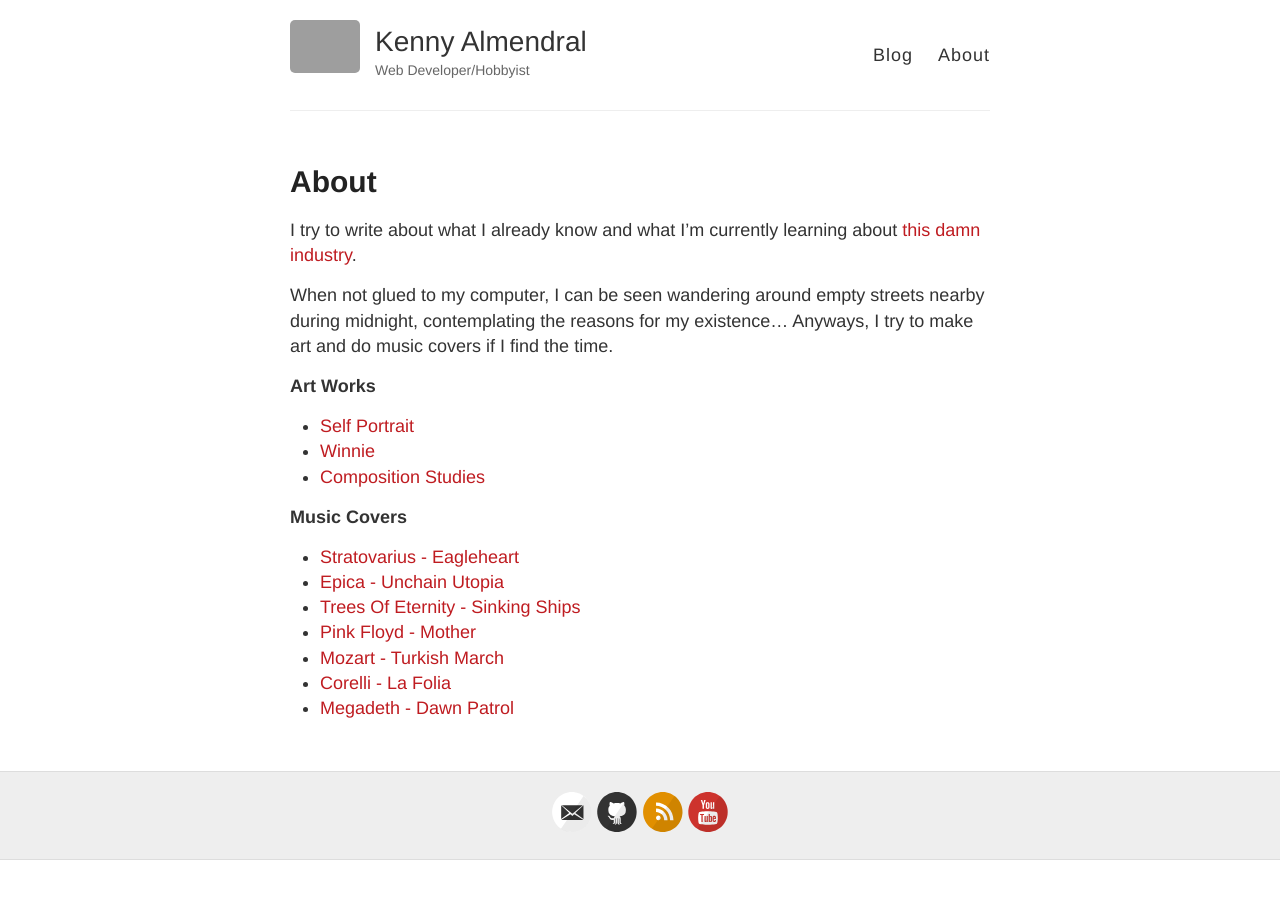
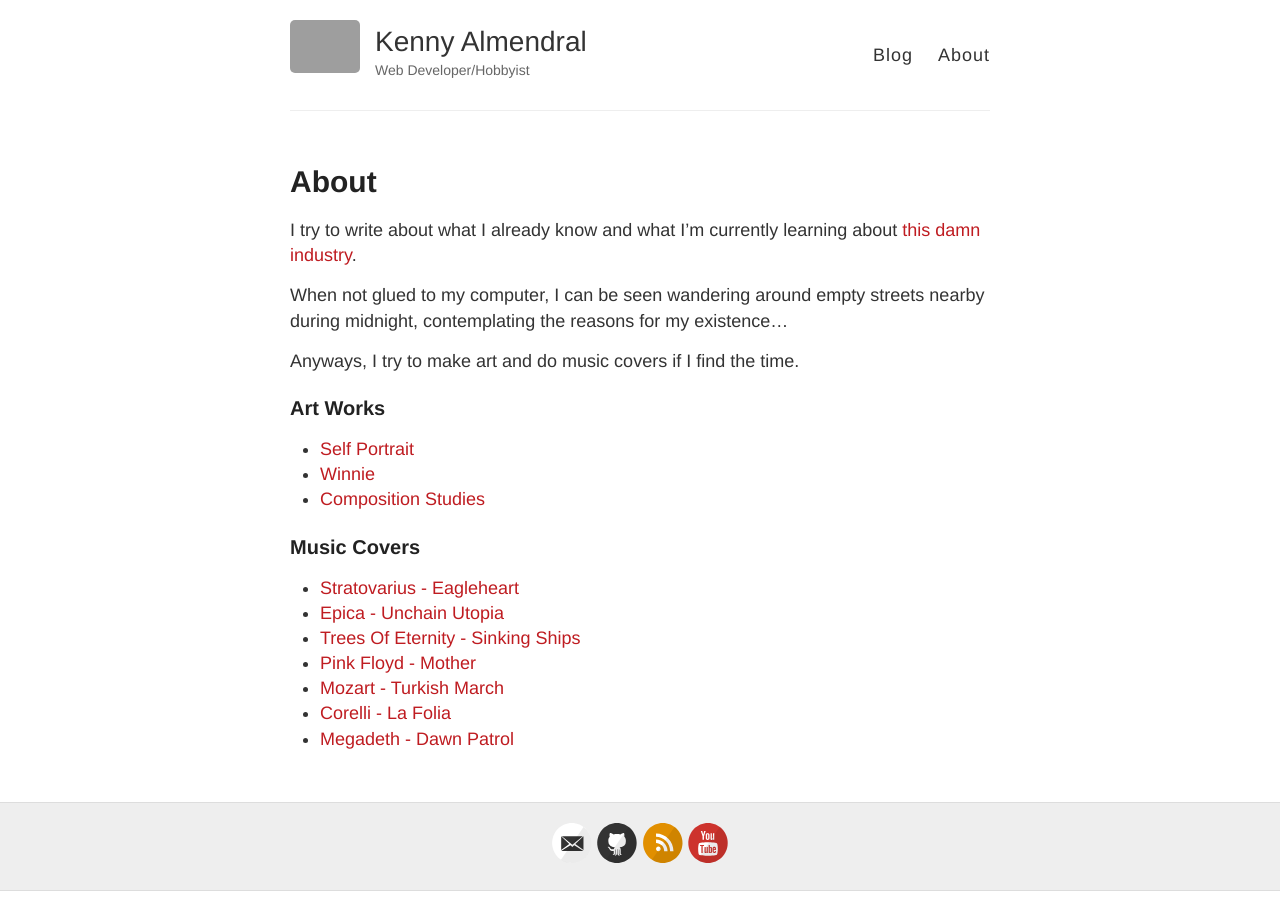
Before and after one commit to kennyalmendral/kennyalmendral.github.io, a Jekyll site: the page built from about.md, in a window 1280 px wide. Built offline with Jekyll 4.4.1, drawn with Linux system fonts in a browser that asks for light colours; grey boxes are pictures that could not be loaded.

```diff
--- a/about.md
+++ b/about.md
@@ -6,15 +6,17 @@ permalink: /about/
 
 I try to write about what I already know and what I’m currently learning about [this damn industry](https://code.tutsplus.com/articles/this-damn-industry--net-17054){:target="_blank"}.
 
-When not glued to my computer, I can be seen wandering around empty streets nearby during midnight, contemplating the reasons for my existence... Anyways, I try to make art and do music covers if I find the time.
+When not glued to my computer, I can be seen wandering around empty streets nearby during midnight, contemplating the reasons for my existence...
 
-**Art Works**
+Anyways, I try to make art and do music covers if I find the time.
+
+### Art Works
 
 + [Self Portrait](https://raw.githubusercontent.com/kennyalmendral/artworks/master/self-portrait.png){:target="_blank"}
 + [Winnie](https://raw.githubusercontent.com/kennyalmendral/artworks/master/winnie.png){:target="_blank"}
 + [Composition Studies](https://raw.githubusercontent.com/kennyalmendral/artworks/master/composition-studies.png){:target="_blank"}
 
-**Music Covers**
+### Music Covers
 
 + [Stratovarius - Eagleheart](https://www.youtube.com/watch?v=guJcWXVhs9Q){:target="_blank"}
 + [Epica - Unchain Utopia](https://www.youtube.com/watch?v=p_0UvPIM6Cg){:target="_blank"}
```
